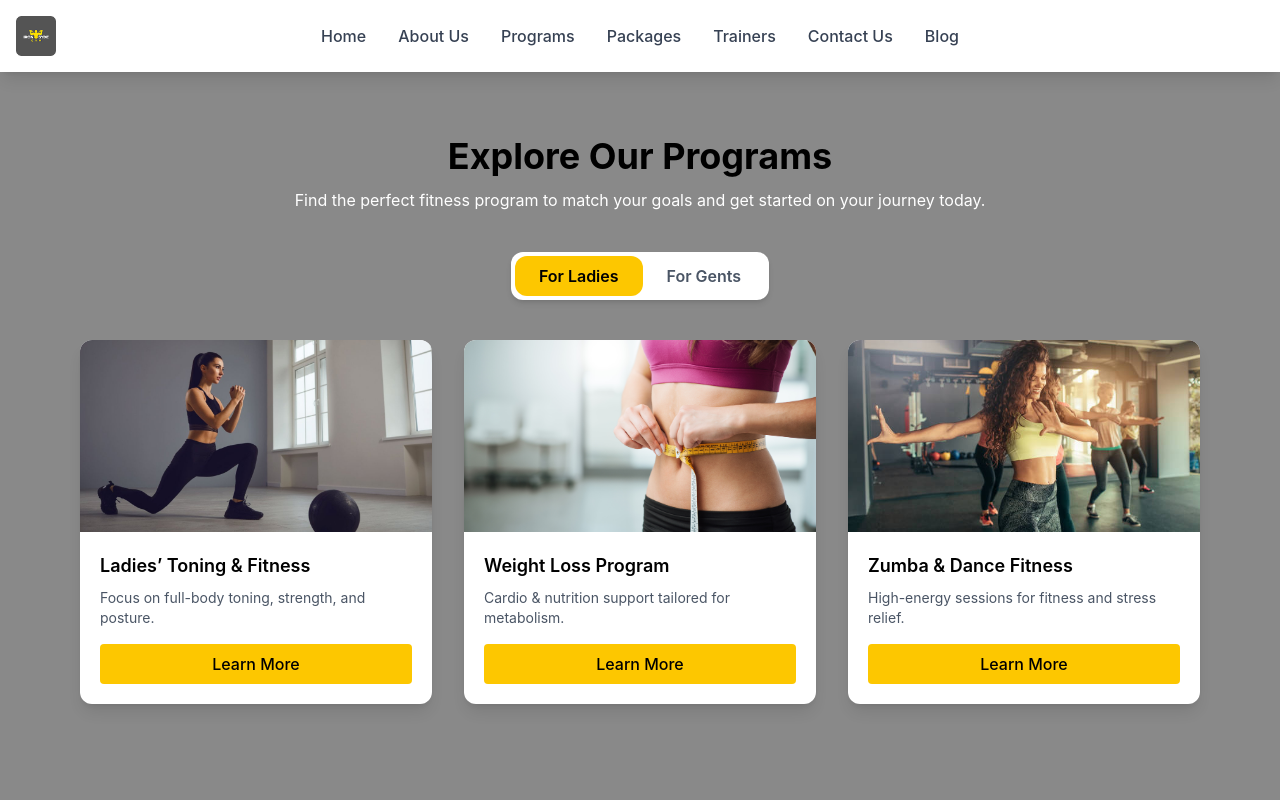
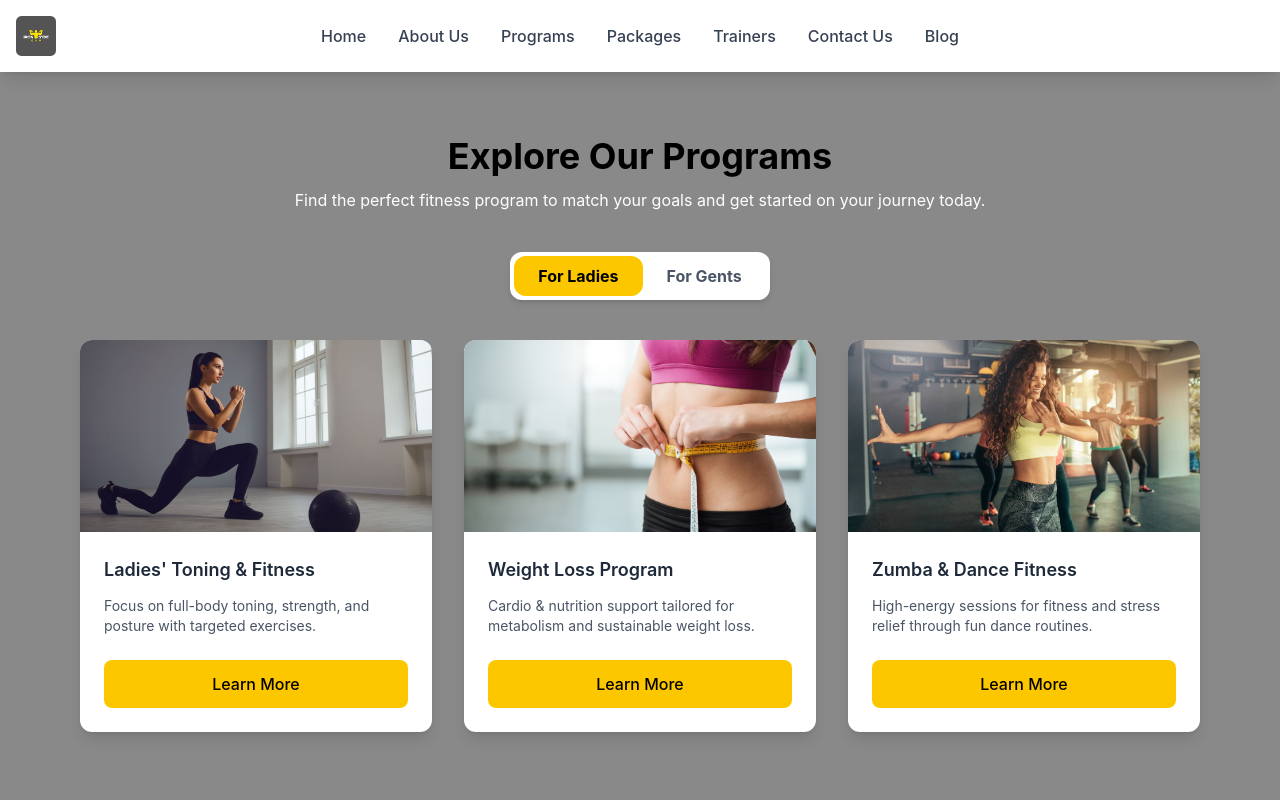
Before and after one commit to supunyasanthaofficial/Gym, a React (Vite) app: page /programs in a window 1280 px wide. Shown: the top 800 px of the page. Built offline with nearby package versions, Linux system fonts and the light colour scheme.

Commit message:
Fixed card alignment for both gents and ladies. change the tab font .

```diff
--- a/src/pages/Programs.jsx
+++ b/src/pages/Programs.jsx
@@ -28,7 +28,7 @@ const Programs = () => {
           <div className="bg-white shadow-md rounded-xl flex p-1">
             <button
               onClick={() => setActiveTab("ladies")}
-              className={`px-6 py-2 rounded-xl font-semibold ${
+              className={`px-6 py-2 rounded-xl font-bold ${
                 activeTab === "ladies"
                   ? "bg-yellow-400 text-black"
                   : "text-gray-600"
@@ -39,7 +39,7 @@ const Programs = () => {
 
             <button
               onClick={() => setActiveTab("gents")}
-              className={`px-6 py-2 rounded-xl font-semibold ${
+              className={`px-6 py-2 rounded-xl font-bold ${
                 activeTab === "gents"
                   ? "bg-yellow-400 text-black"
                   : "text-gray-600"
@@ -50,147 +50,156 @@ const Programs = () => {
           </div>
         </div>
 
+        {/* Cards Container - Fixed alignment */}
+        <div className="grid md:grid-cols-3 gap-8 items-stretch">
           {/* Ladies Programs */}
           {activeTab === "ladies" && (
-          <div className="grid md:grid-cols-3 gap-8">
+            <>
               {/* Card 1 */}
-            <div className="bg-white rounded-xl shadow-lg overflow-hidden">
-              <div className="w-full h-48">
+              <div className="bg-white rounded-xl shadow-lg overflow-hidden flex flex-col h-full">
+                <div className="w-full h-48 shrink-0">
                   <img
                     src={Wpro3}
                     className="w-full h-full object-cover"
                     alt="Ladies Toning"
                   />
                 </div>
-              <div className="p-5">
-                <h3 className="font-semibold text-lg mb-2">
-                  Ladies’ Toning & Fitness
+                <div className="p-6 flex flex-col grow">
+                  <h3 className="font-semibold text-lg mb-3 text-gray-800">
+                    Ladies' Toning & Fitness
                   </h3>
-                <p className="text-gray-600 text-sm mb-4">
-                  Focus on full-body toning, strength, and posture.
+                  <p className="text-gray-600 text-sm mb-6 grow">
+                    Focus on full-body toning, strength, and posture with
+                    targeted exercises.
                   </p>
-                <button className="w-full bg-yellow-400 py-2 rounded font-medium">
+                  <button className="w-full bg-yellow-400 hover:bg-yellow-500 text-black font-medium py-3 rounded-lg transition duration-200 mt-auto">
                     Learn More
                   </button>
                 </div>
               </div>
 
               {/* Card 2 */}
-            <div className="bg-white rounded-xl shadow-lg overflow-hidden">
-              <div className="w-full h-48">
+              <div className="bg-white rounded-xl shadow-lg overflow-hidden flex flex-col h-full">
+                <div className="w-full h-48 shrink-0">
                   <img
                     src={Wpro2}
                     className="w-full h-full object-cover"
                     alt="Weight Loss"
                   />
                 </div>
-              <div className="p-5">
-                <h3 className="font-semibold text-lg mb-2">
+                <div className="p-6 flex flex-col grow">
+                  <h3 className="font-semibold text-lg mb-3 text-gray-800">
                     Weight Loss Program
                   </h3>
-                <p className="text-gray-600 text-sm mb-4">
-                  Cardio & nutrition support tailored for metabolism.
+                  <p className="text-gray-600 text-sm mb-6 grow">
+                    Cardio & nutrition support tailored for metabolism and
+                    sustainable weight loss.
                   </p>
-                <button className="w-full bg-yellow-400 py-2 rounded font-medium">
+                  <button className="w-full bg-yellow-400 hover:bg-yellow-500 text-black font-medium py-3 rounded-lg transition duration-200 mt-auto">
                     Learn More
                   </button>
                 </div>
               </div>
 
               {/* Card 3 */}
-            <div className="bg-white rounded-xl shadow-lg overflow-hidden">
-              <div className="w-full h-48">
+              <div className="bg-white rounded-xl shadow-lg overflow-hidden flex flex-col h-full">
+                <div className="w-full h-48 shrink-0">
                   <img
                     src={Wpro1}
                     className="w-full h-full object-cover"
                     alt="Zumba"
                   />
                 </div>
-              <div className="p-5">
-                <h3 className="font-semibold text-lg mb-2">
+                <div className="p-6 flex flex-col grow">
+                  <h3 className="font-semibold text-lg mb-3 text-gray-800">
                     Zumba & Dance Fitness
                   </h3>
-                <p className="text-gray-600 text-sm mb-4">
-                  High-energy sessions for fitness and stress relief.
+                  <p className="text-gray-600 text-sm mb-6 grow">
+                    High-energy sessions for fitness and stress relief through
+                    fun dance routines.
                   </p>
-                <button className="w-full bg-yellow-400 py-2 rounded font-medium">
+                  <button className="w-full bg-yellow-400 hover:bg-yellow-500 text-black font-medium py-3 rounded-lg transition duration-200 mt-auto">
                     Learn More
                   </button>
                 </div>
               </div>
-          </div>
+            </>
           )}
 
           {/* Gents Programs */}
           {activeTab === "gents" && (
-          <div className="grid md:grid-cols-3 gap-8">
+            <>
               {/* Card 1 */}
-            <div className="bg-white rounded-xl shadow-lg overflow-hidden">
-              <div className="w-full h-48">
+              <div className="bg-white rounded-xl shadow-lg overflow-hidden flex flex-col h-full">
+                <div className="w-full h-48 shrink-0">
                   <img
                     src={Mpro4}
                     className="w-full h-full object-cover"
                     alt="Muscle Gain"
                   />
                 </div>
-              <div className="p-5">
-                <h3 className="font-semibold text-lg mb-2">
+                <div className="p-6 flex flex-col grow">
+                  <h3 className="font-semibold text-lg mb-3 text-gray-800">
                     Muscle Gain Program
                   </h3>
-                <p className="text-gray-600 text-sm mb-4">
-                  Intense strength training focused on hypertrophy.
+                  <p className="text-gray-600 text-sm mb-6 grow">
+                    Intense strength training focused on hypertrophy and muscle
+                    development.
                   </p>
-                <button className="w-full bg-yellow-400 py-2 rounded font-medium">
+                  <button className="w-full bg-yellow-400 hover:bg-yellow-500 text-black font-medium py-3 rounded-lg transition duration-200 mt-auto">
                     Learn More
                   </button>
                 </div>
               </div>
 
               {/* Card 2 */}
-            <div className="bg-white rounded-xl shadow-lg overflow-hidden">
-              <div className="w-full h-48">
+              <div className="bg-white rounded-xl shadow-lg overflow-hidden flex flex-col h-full">
+                <div className="w-full h-48 shrink-0">
                   <img
                     src={Mpro1}
                     className="w-full h-full object-cover"
                     alt="Fat Burn"
                   />
                 </div>
-              <div className="p-5">
-                <h3 className="font-semibold text-lg mb-2">
+                <div className="p-6 flex flex-col grow">
+                  <h3 className="font-semibold text-lg mb-3 text-gray-800">
                     Fat Burn & Conditioning
                   </h3>
-                <p className="text-gray-600 text-sm mb-4">
-                  HIIT, circuit training, and cardio-based routines.
+                  <p className="text-gray-600 text-sm mb-6 grow">
+                    HIIT, circuit training, and cardio-based routines for
+                    maximum fat loss.
                   </p>
-                <button className="w-full bg-yellow-400 py-2 rounded font-medium">
+                  <button className="w-full bg-yellow-400 hover:bg-yellow-500 text-black font-medium py-3 rounded-lg transition duration-200 mt-auto">
                     Learn More
                   </button>
                 </div>
               </div>
 
               {/* Card 3 */}
-            <div className="bg-white rounded-xl shadow-lg overflow-hidden">
-              <div className="w-full h-48">
+              <div className="bg-white rounded-xl shadow-lg overflow-hidden flex flex-col h-full">
+                <div className="w-full h-48 shrink-0">
                   <img
                     src={Mpro3}
                     className="w-full h-full object-cover"
                     alt="Strength"
                   />
                 </div>
-              <div className="p-5">
-                <h3 className="font-semibold text-lg mb-2">
+                <div className="p-6 flex flex-col grow">
+                  <h3 className="font-semibold text-lg mb-3 text-gray-800">
                     Strength & Powerlifting
                   </h3>
-                <p className="text-gray-600 text-sm mb-4">
-                  Heavy lifting for building power and endurance.
+                  <p className="text-gray-600 text-sm mb-6 grow">
+                    Heavy lifting for building power and endurance with proper
+                    technique.
                   </p>
-                <button className="w-full bg-yellow-400 py-2 rounded font-medium">
+                  <button className="w-full bg-yellow-400 hover:bg-yellow-500 text-black font-medium py-3 rounded-lg transition duration-200 mt-auto">
                     Learn More
                   </button>
                 </div>
               </div>
+            </>
+          )}
         </div>
-        )}
       </div>
     </div>
   );
```
Lines whose indentation alone changed are shown as unchanged.
